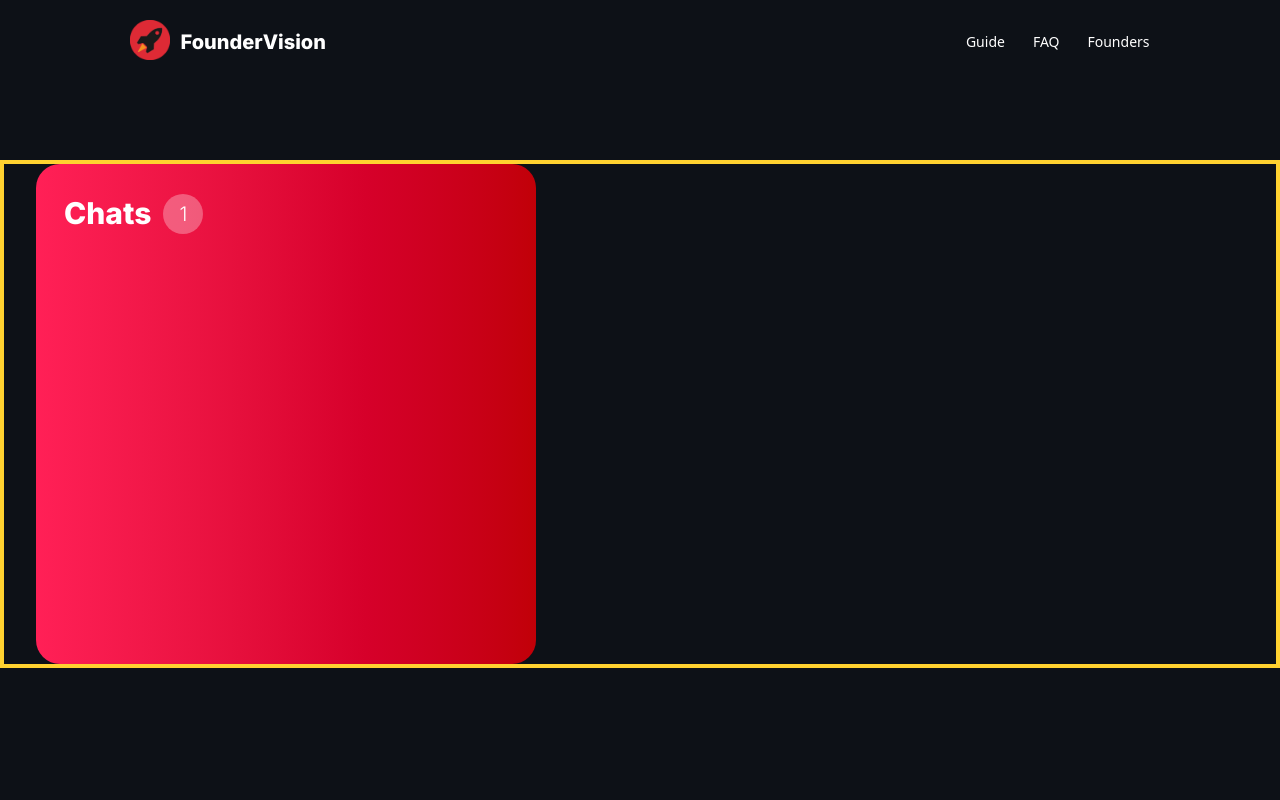
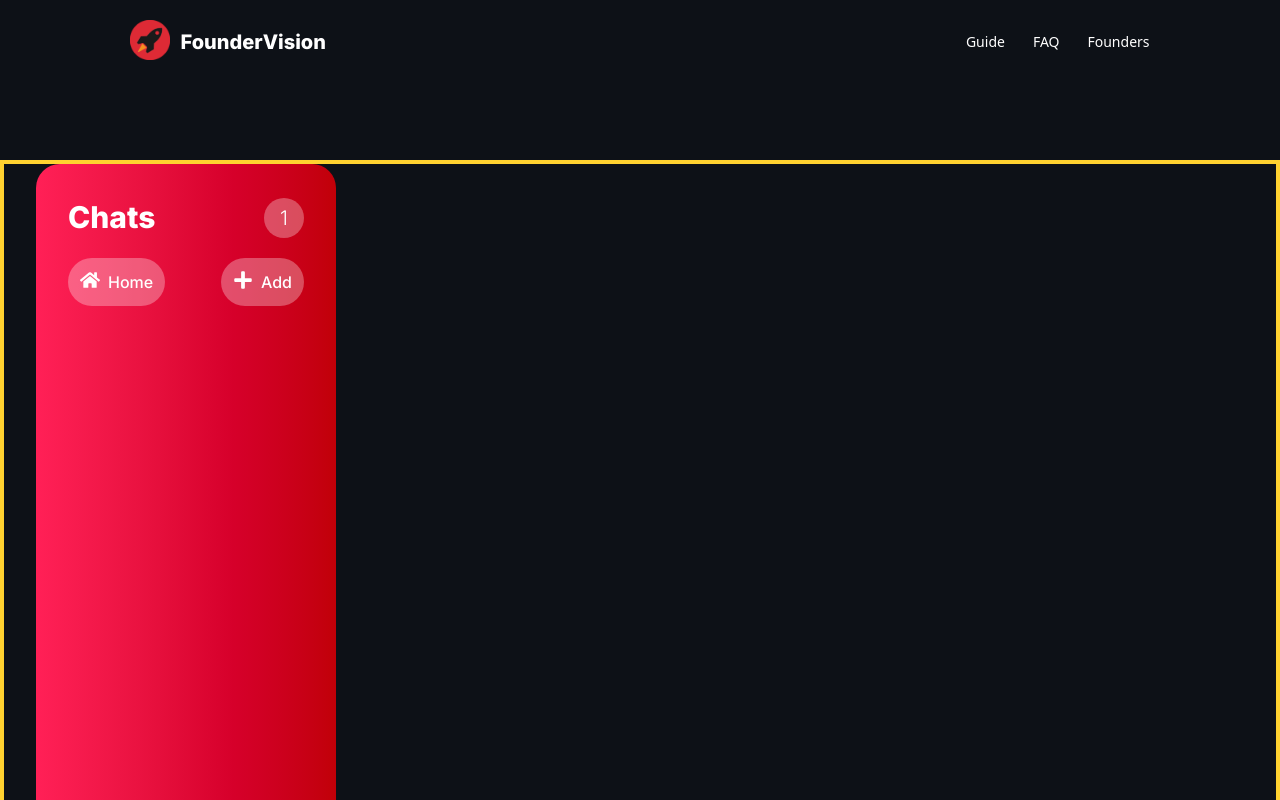
Before and after one commit to DilverSingh23/foundervision, a Next.js app: page /chatbotdashboard in a window 1280 px wide. Shown: the top 800 px of the page. Built offline with nearby package versions, Linux system fonts and the light colour scheme.

Commit message:
design chatbot sidebar

```diff
--- a/pages/chatbotdashboard.js
+++ b/pages/chatbotdashboard.js
@@ -1,19 +1,32 @@
 import React from "react";
+import { useRouter } from "next/router";
 import Navbar from "@/components/navbar";
 import Footer from "@/components/footer";
+import { FaHome, FaPlus } from "react-icons/fa";
 
 export default function ChatbotDashboard() {
+    const backToHome = () => {
+        const router = useRouter();
+        router.push("/");
+    }
     return (
         <section className="justify-center w-full h-fit">
             <Navbar />
             <div className="mt-25 flex items-center w-full border-amber-300 border-4">
-                <div className="flex-col ml-8 h-125 w-50 md:w-80 lg:w-125 bg-gradient-to-r from-rose-500 to-red-700 rounded-3xl p-7">
-                    <div className="flex gap-3 items-center w-65 lg:w-110 h-fit">
+                <div className="flex-col w-75 ml-8 h-200 bg-gradient-to-r from-rose-500 to-red-700 rounded-3xl p-8">
+                    <div className="flex justify-between items-center">
                         <h1 className="text-white font-inter font-extrabold text-center text-3xl">Chats</h1>
                         <h2 className="text-white bg-white/30 rounded-3xl mt-0.5 w-10 p-1.5 font-inter font-light text-center text-xl">1</h2>
                     </div>
-                    <div className="flex">
-
+                    <div className="flex mt-5 justify-between items-center">
+                        <div className="flex gap-2 text-white bg-white/30 rounded-3xl p-3 font-inter font-medium text-center cursor-pointer hover:bg-white/50">
+                            <FaHome className="text-xl"/>
+                            <h2 className="text-base" onClick={backToHome}>Home</h2>
+                        </div>
+                        <div className="flex gap-2 text-white bg-white/30 rounded-3xl p-3 font-inter font-medium text-center cursor-pointer hover:bg-white/50">
+                            <FaPlus className="text-xl"/>
+                            <h2 className="text-base">Add</h2>
+                        </div>
                     </div>
                 </div>
             </div>
```
